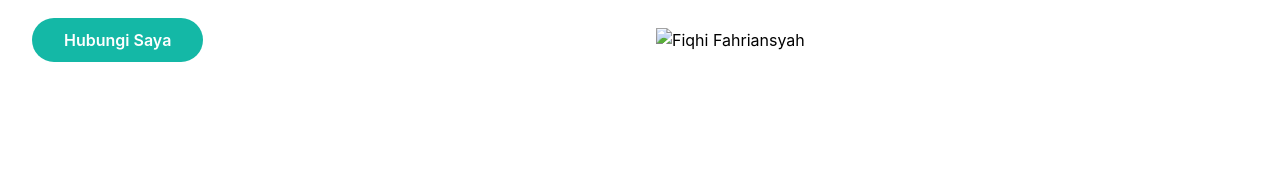
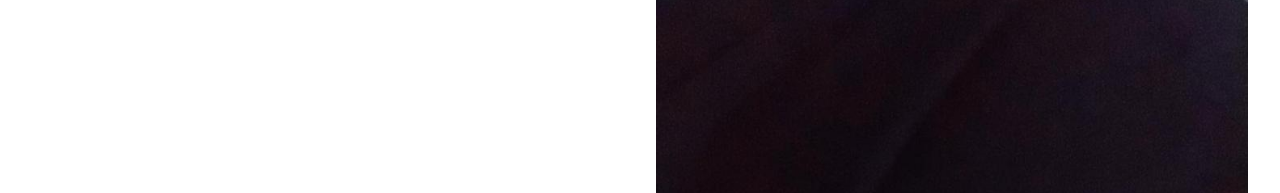
Before and after one commit to Fiqhi27/fiqhifahriansyah, a website: page index.html in a window 1280 px wide. Shown: the part 314-507 px from the top of the page. Drawn offline with Linux system fonts and the light colour scheme.

Commit message:
buka git

```diff
--- a/index.html
+++ b/index.html
@@ -85,7 +85,7 @@
           </div>
           <div class="w-full self-end px-4 lg:w-1/2">
             <div class="relative mt-10 lg:right-0 lg:mt-9">
-              <img src="dist/img/" alt="Fiqhi Fahriansyah" class="relative z-10 mx-auto max-w-full" />
+              <img src="dist/img/yu.png" alt="Fiqhi Fahriansyah" class="relative z-10 mx-auto max-w-full" />
               <span class="absolute bottom-0 left-1/2 -translate-x-1/2 md:scale-125">
                 <svg width="400" height="400" viewBox="0 0 200 200" xmlns="http://www.w3.org/2000/svg">
                   <path
```
Also changed, not shown: dist/img/yu.png (added).
